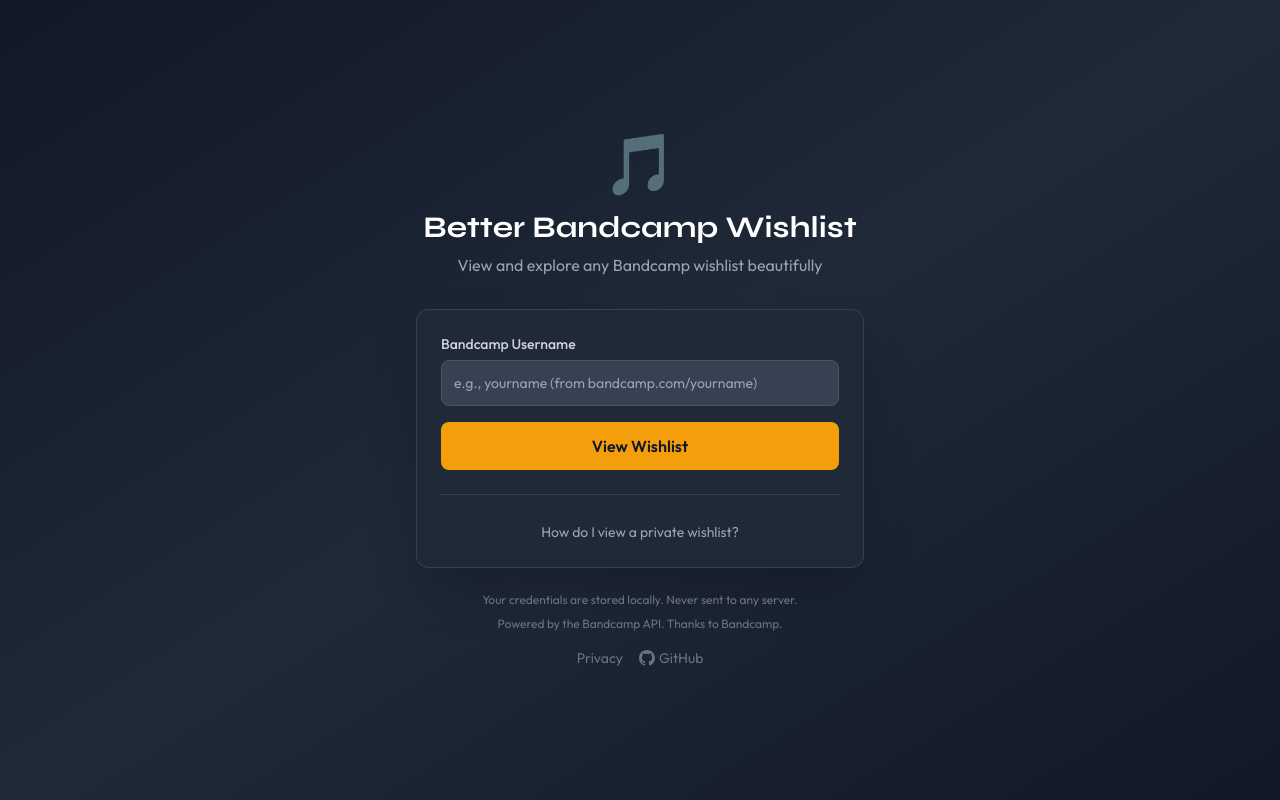
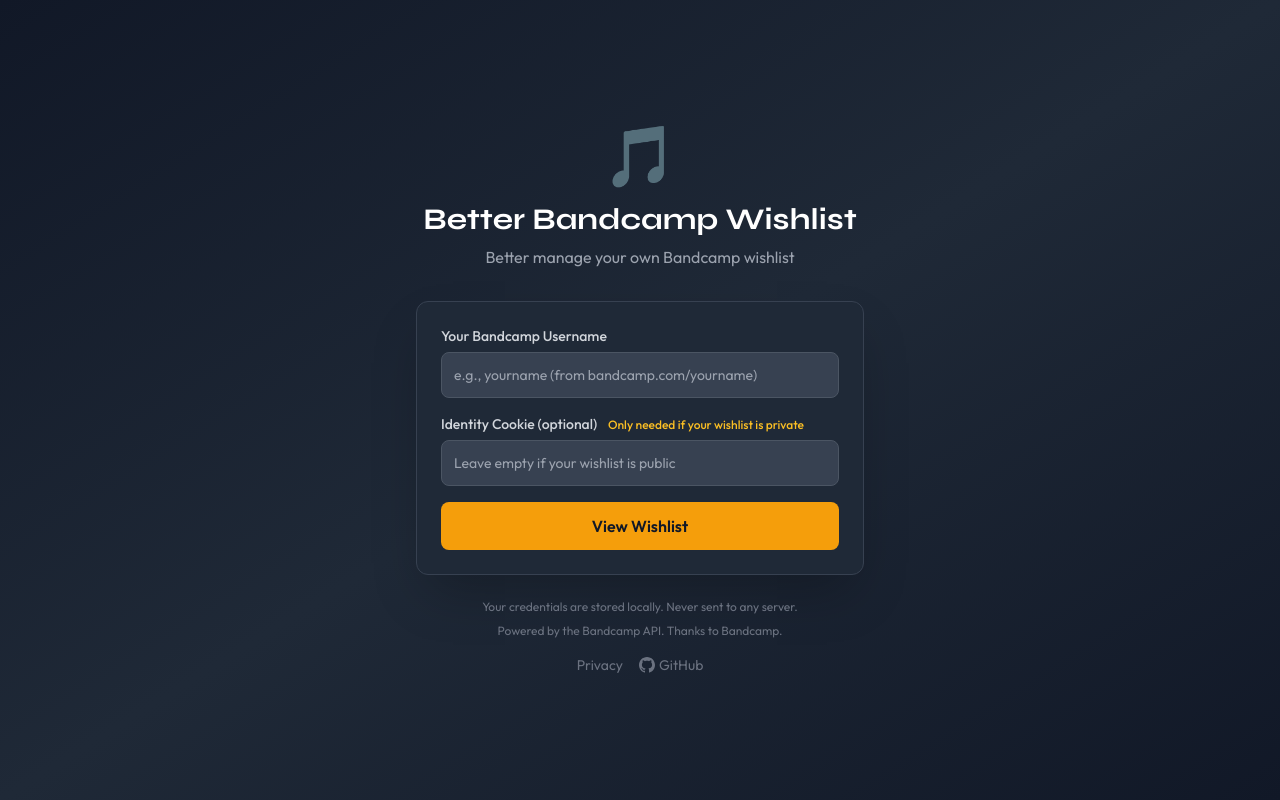
Before and after one commit to pibouill/better_bandcamp_wish_list, a SvelteKit app in the folder web/: page / in a window 1280 px wide. Built offline with nearby package versions, Linux system fonts and the light colour scheme.

Commit message:
Update README and homepage to focus on personal wishlist management

```diff
--- a/web/src/routes/+page.svelte
+++ b/web/src/routes/+page.svelte
@@ -7,22 +7,18 @@
   let loading = false
   let error = ''
   let showCookieModal = false
-  let needCookie = false
   let savedUsername = ''
-  let savedCookie = ''
 
   onMount(() => {
     savedUsername = localStorage.getItem('bc_username') || ''
-    savedCookie = localStorage.getItem('bc_cookie') || ''
     if (savedUsername) {
       username = savedUsername
-      cookie = savedCookie
     }
   })
 
   async function handleSubmit() {
     if (!username.trim()) {
-      error = 'Please enter a username'
+      error = 'Please enter your Bandcamp username'
       return
     }
 
@@ -41,9 +37,7 @@
 
       if (!res.ok) {
         if (data.error === 'private') {
-          needCookie = true
-          showCookieModal = true
-          error = 'This wishlist is private. Add your cookie to continue.'
+          error = 'Your wishlist is set to private. Add your cookie to access it, or make it public in your Bandcamp settings.'
           loading = false
           return
         }
@@ -73,14 +67,14 @@
     <div class="text-center mb-6 sm:mb-8">
       <div class="text-5xl sm:text-6xl mb-3 sm:mb-4">🎵</div>
       <h1 class="text-2xl sm:text-3xl font-bold text-white mb-2 font-display">Better Bandcamp Wishlist</h1>
-      <p class="text-gray-400 text-sm sm:text-base font-body">View and explore any Bandcamp wishlist beautifully</p>
+      <p class="text-gray-400 text-sm sm:text-base font-body">Better manage your own Bandcamp wishlist</p>
     </div>
 
     <div class="bg-gray-800 rounded-xl p-5 sm:p-6 shadow-2xl border border-gray-700">
       <form on:submit|preventDefault={handleSubmit} class="space-y-4">
         <div>
           <label for="username" class="block text-sm font-medium text-gray-300 mb-1.5 font-body">
-            Bandcamp Username
+            Your Bandcamp Username
           </label>
           <input
             id="username"
@@ -91,27 +85,25 @@
           />
         </div>
 
-        {#if needCookie || cookie}
         <div>
           <label for="cookie" class="block text-sm font-medium text-gray-300 mb-1.5 font-body">
-              Identity Cookie
+            Identity Cookie (optional)
             <button
               type="button"
               on:click={() => (showCookieModal = true)}
               class="text-amber-400 hover:text-amber-300 text-xs ml-1 sm:ml-2"
             >
-                How to get?
+              Only needed if your wishlist is private
             </button>
           </label>
           <input
             id="cookie"
             type="password"
             bind:value={cookie}
-              placeholder="Paste your cookie to view private wishlist"
+            placeholder="Leave empty if your wishlist is public"
             class="w-full px-3 py-3 bg-gray-700 border border-gray-600 rounded-lg text-white placeholder-gray-400 focus:outline-none focus:ring-2 focus:ring-amber-500 focus:border-transparent font-body text-sm"
           />
         </div>
-        {/if}
 
         {#if error}
           <div class="bg-red-900/50 border border-red-700 text-red-200 px-3 py-2.5 rounded-lg text-sm font-body">
@@ -135,16 +127,6 @@
           {/if}
         </button>
       </form>
-
-      <div class="mt-6 pt-6 border-t border-gray-700">
-        <button
-          type="button"
-          on:click={() => (showCookieModal = true)}
-          class="w-full text-center text-gray-400 hover:text-gray-300 text-sm"
-        >
-          How do I view a private wishlist?
-        </button>
-      </div>
     </div>
 
     <p class="text-center text-gray-500 text-[10px] sm:text-xs mt-5 sm:mt-6 font-body">
@@ -170,28 +152,27 @@
     class="fixed inset-0 bg-black/80 flex items-center justify-center p-4 z-50"
     role="dialog"
     aria-modal="true"
-    aria-labelledby="cookie-modal-title"
     on:click|self={() => (showCookieModal = false)}
     on:keydown={(e) => e.key === 'Escape' && (showCookieModal = false)}
   >
     <div class="bg-gray-800 rounded-xl max-w-lg w-full max-h-[90vh] overflow-y-auto border border-gray-700">
       <div class="p-6">
         <div class="flex justify-between items-center mb-4">
-          <h2 class="text-xl font-bold text-white">How to view a private wishlist</h2>
+          <h2 class="text-xl font-bold text-white">How to get your cookie</h2>
           <button on:click={() => (showCookieModal = false)} class="text-gray-400 hover:text-white text-2xl">
             &times;
           </button>
         </div>
 
         <div class="text-gray-300 space-y-4">
-          <p class="text-gray-400">Bandcamp requires a "cookie" to view private wishlists. Here's how to get it:</p>
+          <p class="text-gray-400">If your wishlist is private, you can use your own Bandcamp cookie to access it. Here's how to get it:</p>
 
           <div class="bg-gray-900 rounded-lg p-4 space-y-4">
             <div class="flex items-start gap-3">
               <span class="bg-amber-500 text-gray-900 w-6 h-6 rounded-full flex items-center justify-center text-sm font-bold shrink-0">1</span>
               <div>
                 <p class="font-medium text-white">Open Bandcamp and log in</p>
-                <a href="https://bandcamp.com" target="_blank" class="text-amber-400 hover:underline text-sm">Click here to open Bandcamp →</a>
+                <a href="https://bandcamp.com" target="_blank" class="text-amber-400 hover:underline text-sm">bandcamp.com →</a>
               </div>
             </div>
 
@@ -199,7 +180,7 @@
               <span class="bg-amber-500 text-gray-900 w-6 h-6 rounded-full flex items-center justify-center text-sm font-bold shrink-0">2</span>
               <div>
                 <p class="font-medium text-white">Open Developer Tools</p>
-                <p class="text-gray-400 text-sm">Press the <kbd class="bg-gray-700 px-2 py-1 rounded text-white text-xs">F12</kbd> key (or right-click → Inspect)</p>
+                <p class="text-gray-400 text-sm">Press <kbd class="bg-gray-700 px-2 py-1 rounded text-white text-xs">F12</kbd> or right-click → Inspect</p>
               </div>
             </div>
 
@@ -207,7 +188,7 @@
               <span class="bg-amber-500 text-gray-900 w-6 h-6 rounded-full flex items-center justify-center text-sm font-bold shrink-0">3</span>
               <div>
                 <p class="font-medium text-white">Find the cookie</p>
-                <p class="text-gray-400 text-sm">Click the <strong>Application</strong> tab (Chrome) or <strong>Storage</strong> tab (Firefox), then expand <strong>Cookies</strong> → <strong>bandcamp.com</strong></p>
+                <p class="text-gray-400 text-sm"><strong>Application</strong> tab (Chrome) or <strong>Storage</strong> tab (Firefox) → Cookies → bandcamp.com</p>
               </div>
             </div>
 
@@ -215,20 +196,20 @@
               <span class="bg-amber-500 text-gray-900 w-6 h-6 rounded-full flex items-center justify-center text-sm font-bold shrink-0">4</span>
               <div>
                 <p class="font-medium text-white">Copy the identity cookie</p>
-                <p class="text-gray-400 text-sm">Find the row with name <code class="bg-gray-700 px-1 rounded text-white">identity</code> and double-click the Value column to copy it</p>
+                <p class="text-gray-400 text-sm">Find <code class="bg-gray-700 px-1 rounded text-white">identity</code> and copy its value</p>
               </div>
             </div>
           </div>
 
           <div class="bg-amber-900/30 border border-amber-700 rounded-lg p-3">
-            <p class="text-amber-200 text-sm">🔒 Your cookie is stored only in your browser - we never see it!</p>
+            <p class="text-amber-200 text-sm">Your cookie is stored only in your browser - never sent to any server.</p>
           </div>
 
           <button
             on:click={() => (showCookieModal = false)}
             class="w-full bg-amber-500 hover:bg-amber-400 text-gray-900 font-semibold py-3 px-4 rounded-lg"
           >
-            I got it - let's go!
+            Got it
           </button>
         </div>
       </div>
```
Also changed, not shown: 1 other file (tests, documents, lock files or other folders). Lines whose indentation alone changed are shown as unchanged.
